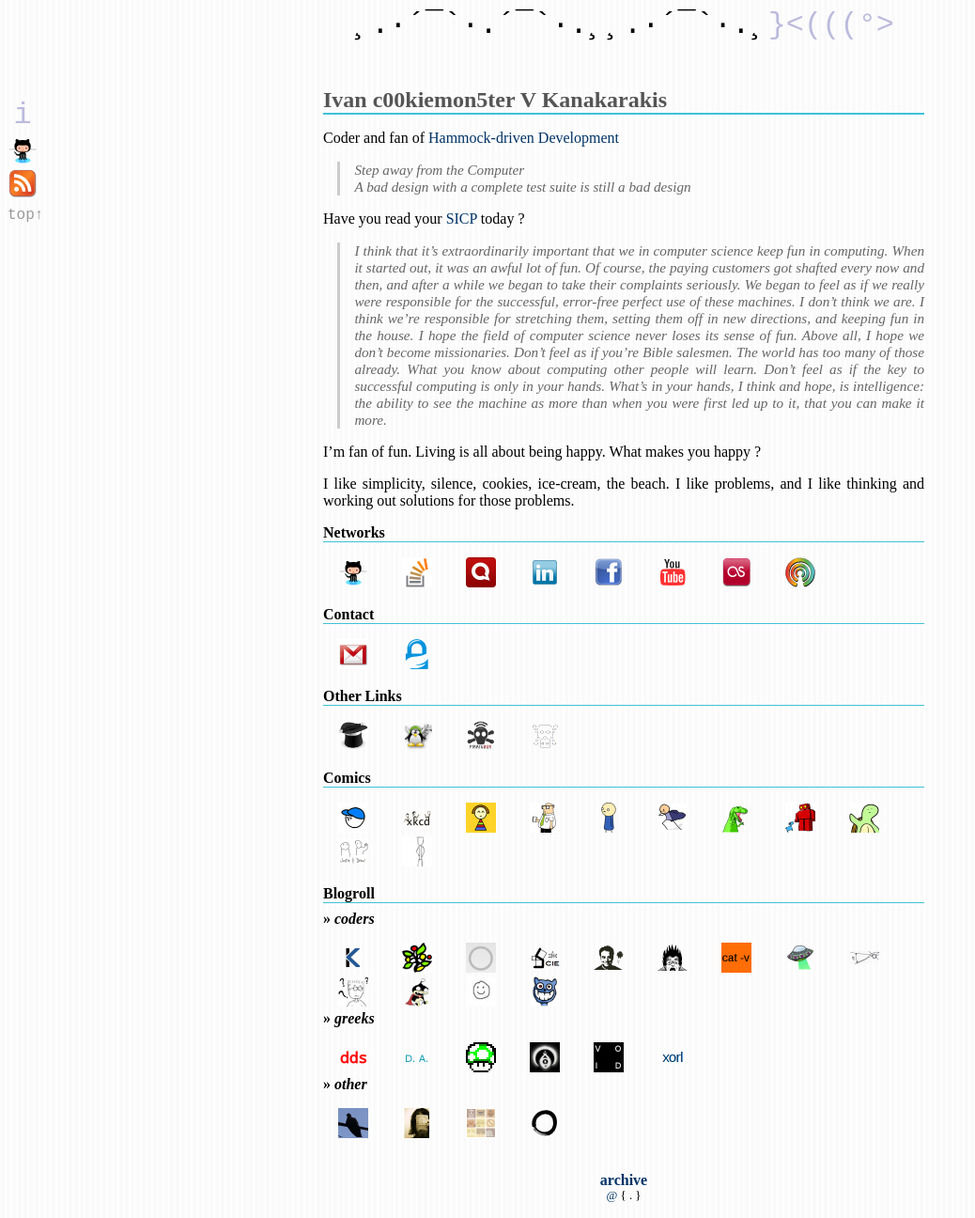
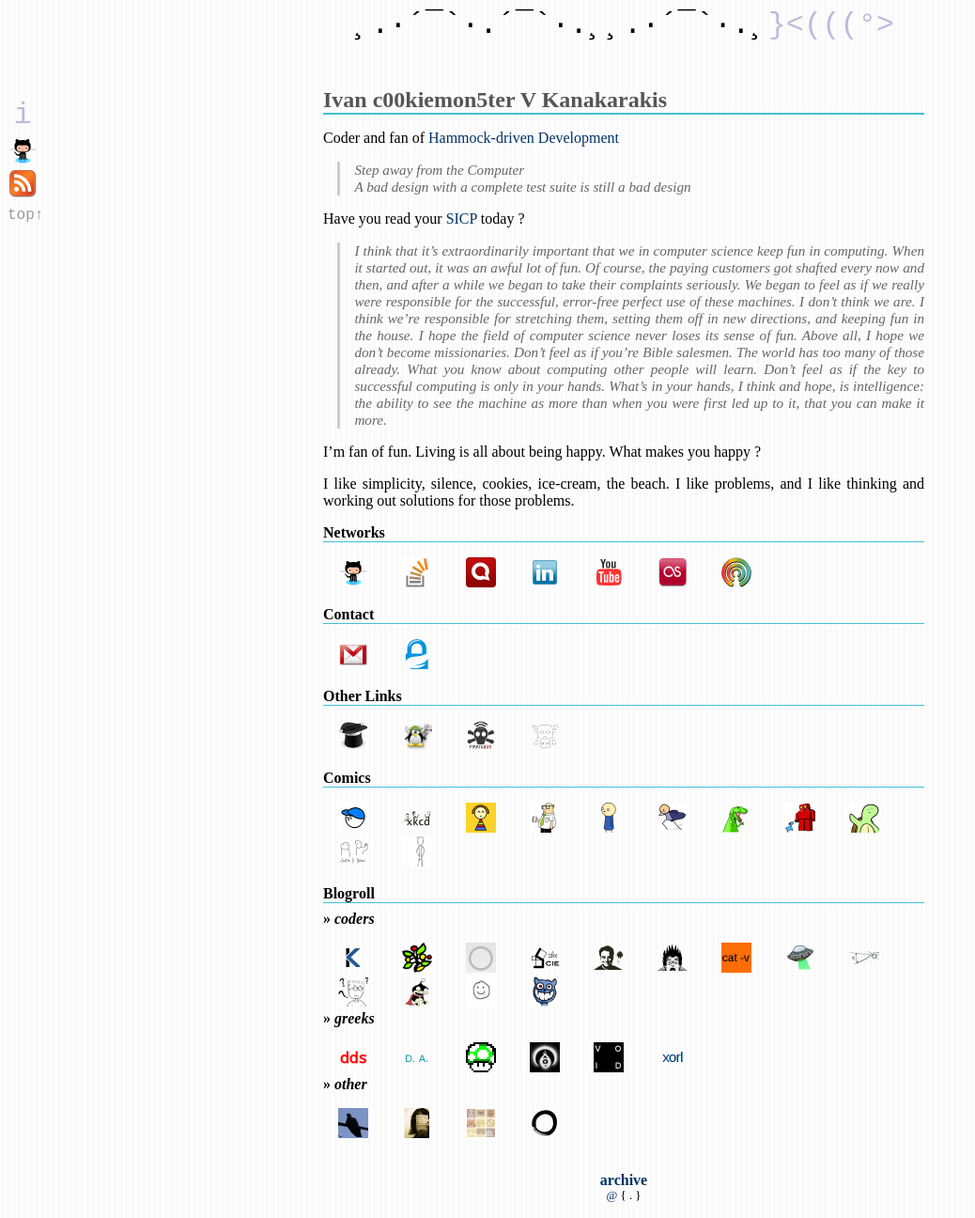
Before and after one commit to c00kiemon5ter/c00kiemon5ter.github.com, a Jekyll site: the page built from about.markdown, in a window 1280 px wide. Shown: the whole page at 94% size, without its empty margins (0-1038 px from the left). Built offline with Jekyll 4.4.1, drawn with Linux system fonts in a browser that asks for light colours.

Commit message:
remove facebook network account

```diff
--- a/about.markdown
+++ b/about.markdown
@@ -43,7 +43,6 @@ Networks
 * [![stackoverflow](/images/networks/so.png)][stackoverflow]
 * [![identi.ca](/images/networks/identica.png)][identica]
 * [![linkedin](/images/networks/linkedin.png)][linkedin]
-* [![facebook](/images/networks/facebook.png)][facebook]
 * [![youtube](/images/networks/youtube.png)][youtube]
 * [![lastfm](/images/networks/lastfm.png)][lastfm]
 * [![stereomood](/images/networks/stereomood.png)][stereomood]
```
Also changed, not shown: other parts of about.markdown (+0 -1 lines).
